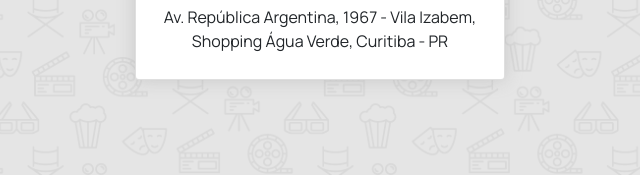
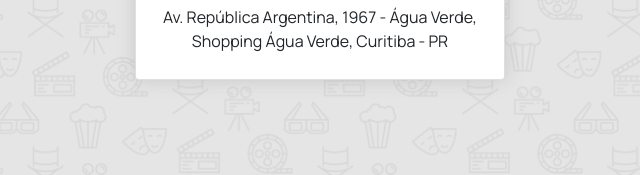
Before and after one commit to caioalexandredev/SharkCine, a plain HTML site: page index.html in a window 1280 px wide. Shown: the part 404-579 px from the top of the page, 605-1245 px from the left. Drawn offline with nearby package versions, Linux system fonts and the light colour scheme.

Commit message:
Corrige Bairro

```diff
--- a/index.html
+++ b/index.html
@@ -48,7 +48,7 @@
                                     <a href="http://bit.ly/3QUie5b"><img src="img/btn_comprar.png" alt="Botão de Compra"></a>
                                 </figure>
                                 <h2>SharkCine Água Verde</h2>
-                                <p>Av. República Argentina, 1967 - Vila Izabem, Shopping Água Verde, Curitiba - PR</p>
+                                <p>Av. República Argentina, 1967 - Água Verde, Shopping Água Verde, Curitiba - PR</p>
                             </div>
                         </div>
                     </div>
```
